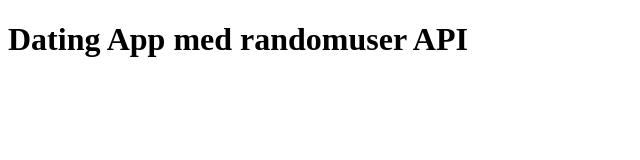
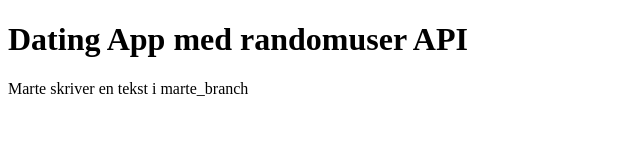
Before and after one commit to SHH1016/Arbeidskrav2_DatingApp, a plain HTML site: page index.html in a window 1280 px wide. Shown: the whole page, without its empty margins (0-640 px from the left). Drawn offline with Linux system fonts and the light colour scheme.

Commit message:
Marte: har lagt til en p-tag (test)

```diff
--- a/index.html
+++ b/index.html
@@ -9,5 +9,6 @@
   </head>
   <body>
     <h1>Dating App med randomuser API</h1>
+    <p>Marte skriver en tekst i marte_branch</p>
   </body>
 </html>
```
